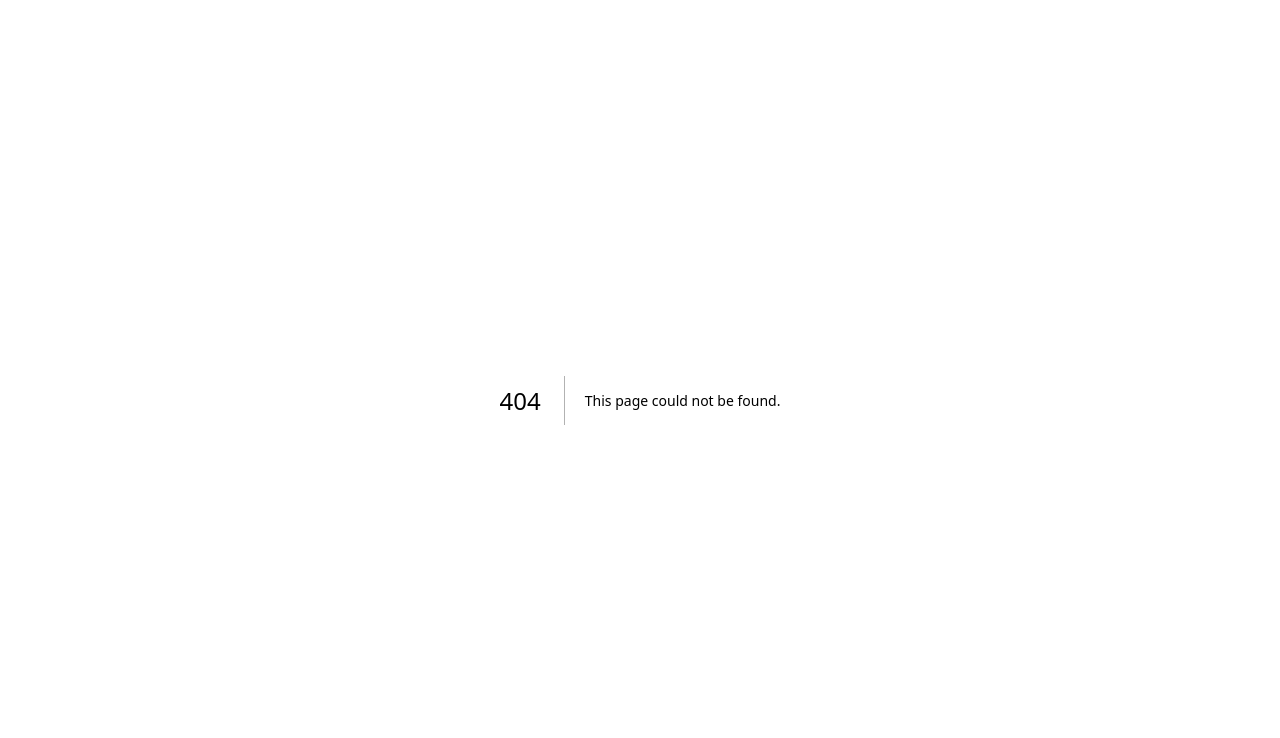
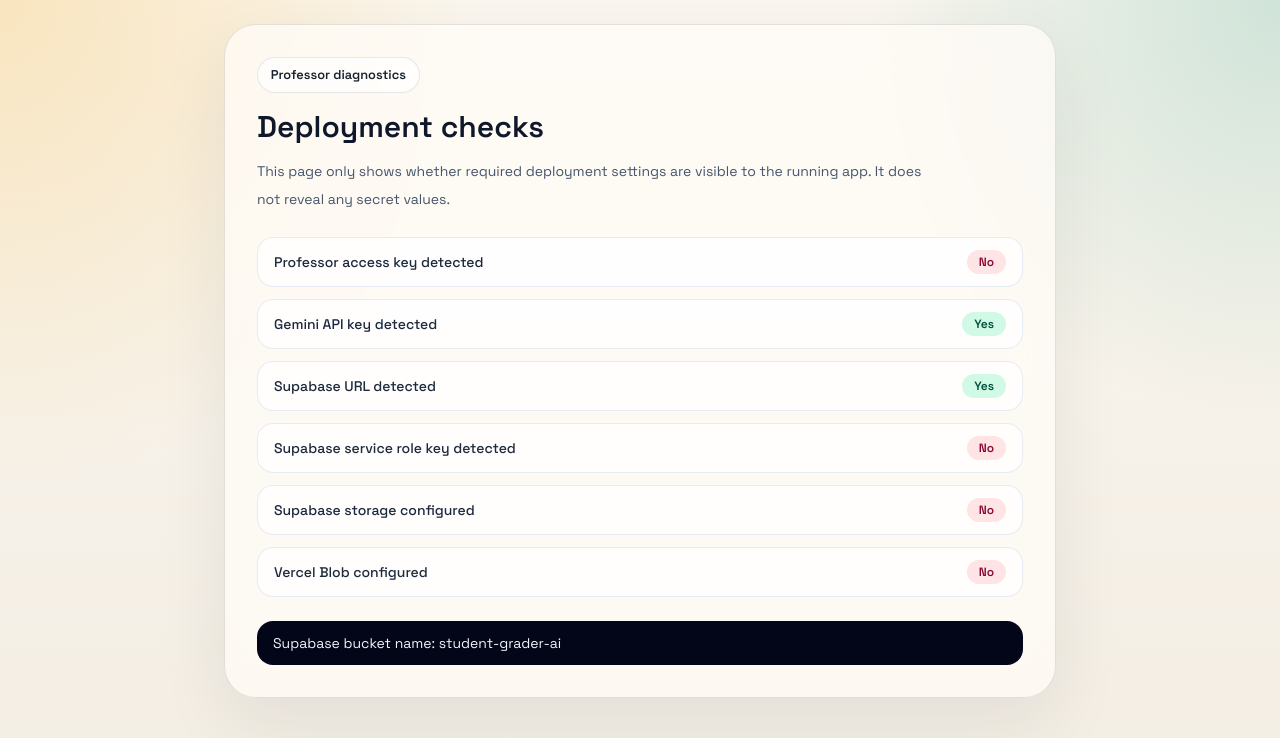
Before and after one commit to Aditya-00a/StudentGraderAI, a Next.js app: page /professor-debug in a window 1280 px wide. Before the commit this address had no page. Shown: the top 738 px of the page. Built offline with nearby package versions, Linux system fonts and the light colour scheme; no server answers.

Commit message:
Add professor diagnostics page

```diff
--- a/src/app/api/assignments/route.ts
+++ b/src/app/api/assignments/route.ts
@@ -42,6 +42,7 @@
     return NextResponse.redirect(redirectUrl, 303);
   }
 
+  try {
     let { gradingFocus, rubric } = parsed.data;
 
     if (!gradingFocus || !rubric) {
@@ -62,4 +63,20 @@
     });
     redirectUrl.searchParams.set("created", "assignment");
     return NextResponse.redirect(redirectUrl, 303);
+  } catch (error) {
+    const message = error instanceof Error ? error.message : "Unknown assignment save error.";
+    redirectUrl.searchParams.set("error", "assignment-save");
+
+    if (/Supabase upload failed/i.test(message)) {
+      redirectUrl.searchParams.set("reason", "supabase-storage");
+    } else if (/Supabase storage is not configured/i.test(message)) {
+      redirectUrl.searchParams.set("reason", "supabase-env");
+    } else if (/GEMINI_API_KEY/i.test(message)) {
+      redirectUrl.searchParams.set("reason", "gemini-env");
+    } else {
+      redirectUrl.searchParams.set("reason", "server");
     }
+
+    return NextResponse.redirect(redirectUrl, 303);
+  }
+}
--- a/src/app/page.tsx
+++ b/src/app/page.tsx
@@ -14,6 +14,7 @@
   searchParams: Promise<{
     created?: string;
     error?: string;
+    reason?: string;
   }>;
 };
 
@@ -103,7 +104,18 @@
 
       {params.error ? (
         <section className="glass-panel rounded-[1.5rem] border border-rose-300/70 bg-rose-50/80 px-5 py-4 text-sm leading-7 text-rose-950">
-          There was a problem saving the assignment. Check the form and try again.
+          {params.reason === "supabase-storage"
+            ? "Assignment save failed while writing to Supabase Storage. Check that the bucket exists and the service role key is correct."
+            : params.reason === "supabase-env"
+              ? "Supabase storage is not configured on the server. Add SUPABASE_URL and SUPABASE_SERVICE_ROLE_KEY."
+              : params.reason === "gemini-env"
+                ? "Gemini is not configured on the server. Add GEMINI_API_KEY, or type the rubric manually and try again."
+                : "There was a problem saving the assignment. Check the form and try again."}
+          <div className="mt-3">
+            <Link className="underline" href="/professor-debug">
+              Open deployment diagnostics
+            </Link>
+          </div>
         </section>
       ) : null}
 
--- /dev/null
+++ b/src/app/professor-debug/page.tsx
@@ -0,0 +1,81 @@
+import { cookies } from "next/headers";
+import { redirect } from "next/navigation";
+import { hasProfessorSessionCookie, isProfessorAccessConfigured } from "@/lib/auth";
+import { hasBlobStorageConfigured } from "@/lib/blob-storage";
+import { hasSupabaseStorageConfigured } from "@/lib/supabase-storage";
+
+export const dynamic = "force-dynamic";
+
+export default async function ProfessorDebugPage() {
+  const cookieStore = await cookies();
+  const cookieHeader = cookieStore
+    .getAll()
+    .map((item) => `${item.name}=${item.value}`)
+    .join("; ");
+
+  if (isProfessorAccessConfigured() && !hasProfessorSessionCookie(cookieHeader)) {
+    redirect("/professor-login?next=/professor-debug");
+  }
+
+  const checks = [
+    {
+      label: "Professor access key detected",
+      value: Boolean(process.env.PROFESSOR_ACCESS_KEY),
+    },
+    {
+      label: "Gemini API key detected",
+      value: Boolean(process.env.GEMINI_API_KEY),
+    },
+    {
+      label: "Supabase URL detected",
+      value: Boolean(process.env.SUPABASE_URL),
+    },
+    {
+      label: "Supabase service role key detected",
+      value: Boolean(process.env.SUPABASE_SERVICE_ROLE_KEY),
+    },
+    {
+      label: "Supabase storage configured",
+      value: hasSupabaseStorageConfigured(),
+    },
+    {
+      label: "Vercel Blob configured",
+      value: hasBlobStorageConfigured(),
+    },
+  ];
+
+  return (
+    <main className="mx-auto flex w-full max-w-4xl flex-1 flex-col gap-6 px-4 py-6 sm:px-6 lg:px-8">
+      <section className="glass-panel rounded-[2rem] p-6 sm:p-8">
+        <span className="pill">Professor diagnostics</span>
+        <h1 className="mt-4 text-3xl font-semibold text-slate-900">Deployment checks</h1>
+        <p className="mt-3 max-w-2xl text-sm leading-7 text-slate-600">
+          This page only shows whether required deployment settings are visible to the running app.
+          It does not reveal any secret values.
+        </p>
+        <div className="mt-6 grid gap-3">
+          {checks.map((check) => (
+            <div
+              key={check.label}
+              className="flex items-center justify-between rounded-[1rem] border border-slate-200/80 bg-white/80 px-4 py-3"
+            >
+              <span className="text-sm font-medium text-slate-800">{check.label}</span>
+              <span
+                className={`rounded-full px-3 py-1 text-xs font-semibold ${
+                  check.value
+                    ? "bg-emerald-100 text-emerald-900"
+                    : "bg-rose-100 text-rose-900"
+                }`}
+              >
+                {check.value ? "Yes" : "No"}
+              </span>
+            </div>
+          ))}
+        </div>
+        <div className="mt-6 rounded-[1rem] bg-slate-950 px-4 py-3 text-sm text-slate-100">
+          Supabase bucket name: {process.env.SUPABASE_STORAGE_BUCKET || "student-grader-ai"}
+        </div>
+      </section>
+    </main>
+  );
+}
```
Lines whose indentation alone changed are shown as unchanged.
